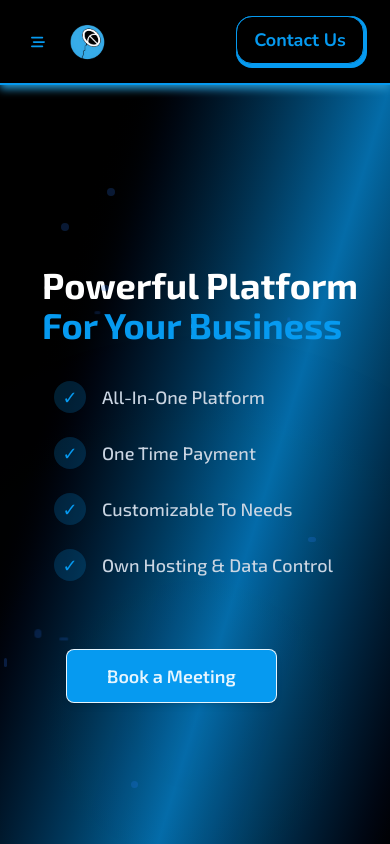
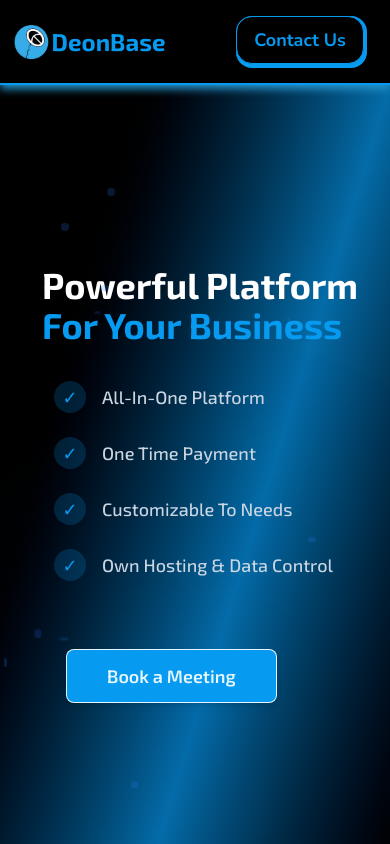
Before and after one commit to mdmonirhasannishan/deonbase, a Next.js app: page / in a window 390 px wide. Shown: the top 844 px of the page. Built offline with nearby package versions, Linux system fonts and the light colour scheme.

Commit message:
Update Navbar.tsx

```diff
--- a/src/components/Navbar.tsx
+++ b/src/components/Navbar.tsx
@@ -22,11 +22,8 @@ const Navbar = () => {
         <div className="flex justify-between items-center">
           {/* icon and logo */}
           <div className="flex  md:gap-6 justify-start items-center">
-            <div className=" w-14 h-12 lg:hidden hover:bg-transparent/10 rounded-lg flex justify-center items-center text-primary cursor-pointer">
-              <FontAwesomeIcon className="w-[2.5rem] h-8 " icon={faBarsStaggered} size="sm" />
-            </div>
             <Onclick path="/">
-              <div className="flex justify-center items-center gap-3">
+              <div className="flex justify-center items-center">
                 <Image
                   className="w-[2.6rem]    cursor-pointer "
                   alt="logo"
@@ -34,7 +31,7 @@ const Navbar = () => {
                   width={700}
                   height={700}
                 />
-                <div className="text-primary hidden md:block font-bold text-2xl">
+                <div className="text-primary block font-bold text-2xl">
                   <h1>DeonBase</h1>
                 </div>
               </div>{' '}
```
